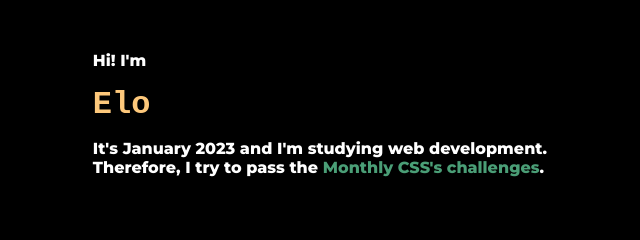
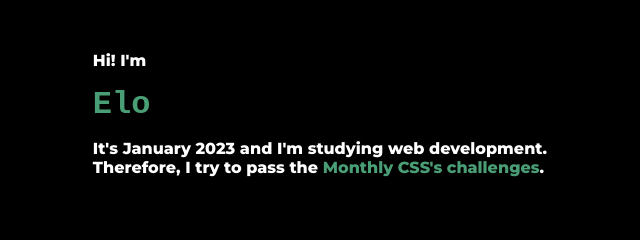
Before and after one commit to elianadenise/fixedfooterreveal, a website: page index.html in a window 1280 px wide. Shown: the part 751-991 px from the top of the page, 10-650 px from the left. Drawn offline with nearby package versions, Linux system fonts and the light colour scheme.

Commit message:
ultimas modificaciones

```diff
--- a/index.html
+++ b/index.html
@@ -29,7 +29,7 @@
     <main>
         <div class="animate__animated animate__fadeInLeft">
             <p>Hi! I'm</p>
-            <h2><a href="https://github.com/elianadenise/fixedfooterreveal"></a> Elo</h2>
+            <h2><a href="https://github.com/elianadenise/fixedfooterreveal">Elo</a></h2>
             <p>
                 It's January 2023 and I'm studying web development. <br>
                 Therefore, I try to pass the <a href="https://www.monthlycss.com/">Monthly CSS's challenges</a>. <br>
```
Also changed, not shown: readme.md.
